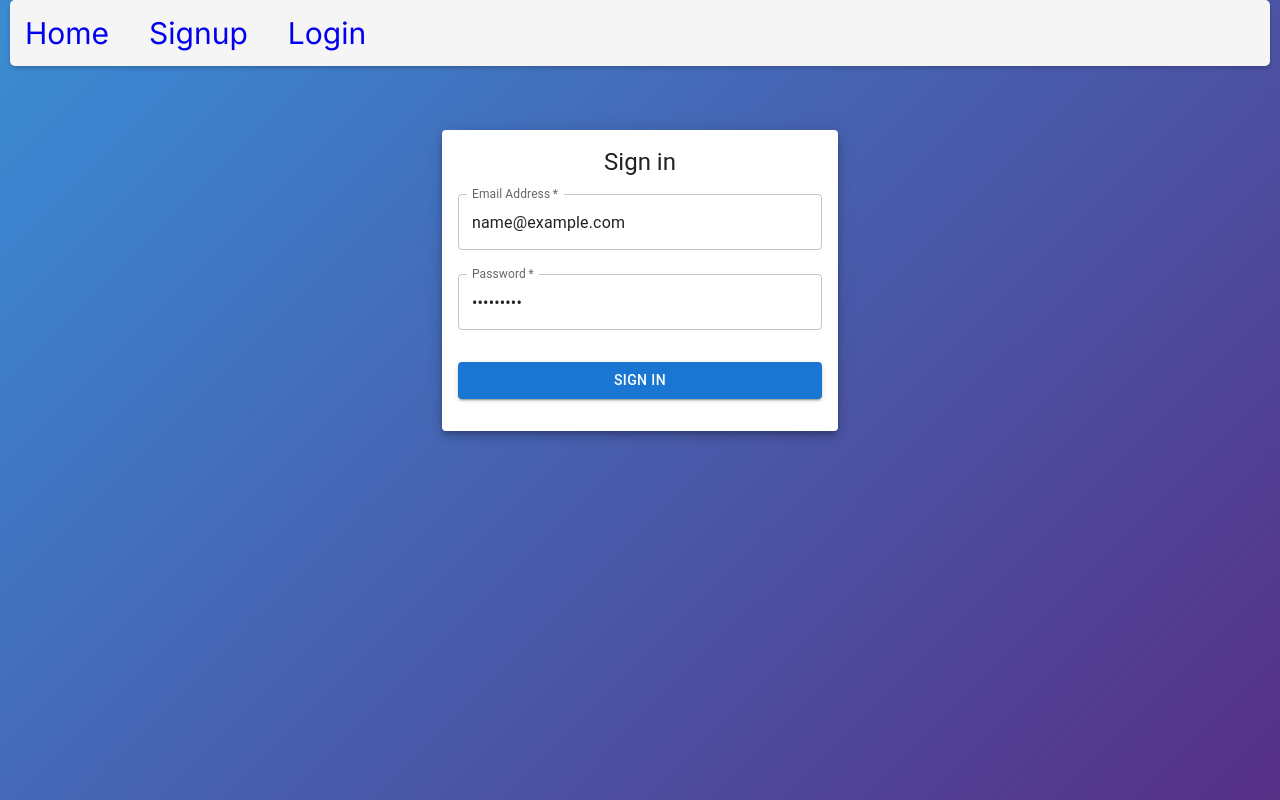
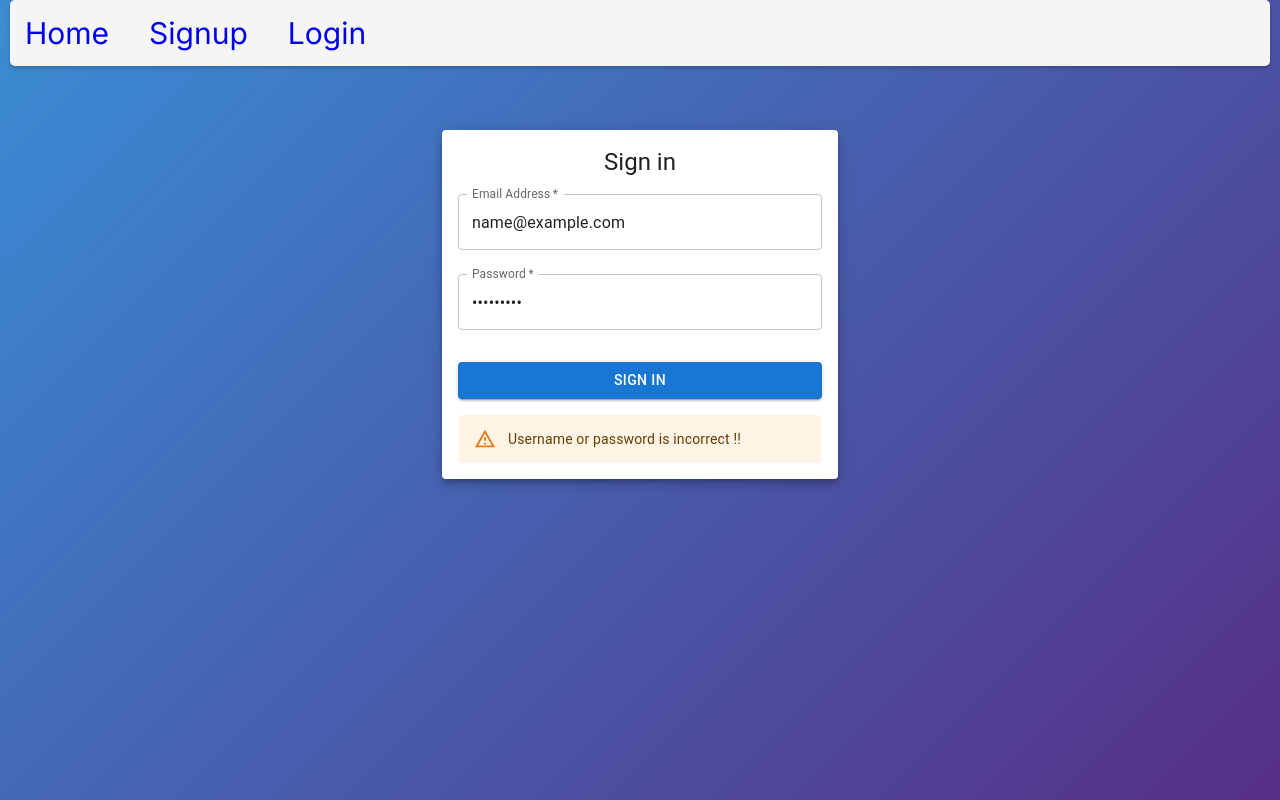
Before and after one commit to chanchal11/todo-app, a Next.js app: page /login in a window 1280 px wide. Both pictures are taken after typing "name@example.com", "Sample123" into the empty fields and a click on the button "SIGN IN". Built offline with nearby package versions, Linux system fonts and the light colour scheme; no server answers; the database is empty.

Commit message:
alert for wrong credentials

```diff
--- a/src/app/login/page.tsx
+++ b/src/app/login/page.tsx
@@ -1,5 +1,5 @@
 "use client";
-import { Container, Paper, Typography, TextField, Button } from '@mui/material';
+import { Container, Paper, Typography, TextField, Button, Alert } from '@mui/material';
 import {useRouter} from "next/navigation";
 import axios from "axios";
 import { useEffect, useState } from 'react';
@@ -17,7 +17,8 @@ import { startLoading, stopLoading } from '@/store/reducer/ui';
         email: "",
         password: "",
 
-    })
+    });
+    const [error, setError] = useState(false);
     const [buttonDisabled, setButtonDisabled] = useState(false);
     const isLoading = useSelector((state: RootState) => state.ui.isLoading);
 
@@ -25,6 +26,7 @@ import { startLoading, stopLoading } from '@/store/reducer/ui';
         try {
             e.preventDefault();
             dispatch(startLoading());
+            setError(false);
             const response = await axios.post("/api/login", user);
             dispatch(logIn());
             console.log("Login success", response.data);
@@ -32,6 +34,7 @@ import { startLoading, stopLoading } from '@/store/reducer/ui';
             router.push('/todo');
         } catch (error:any) {
             console.log("Login failed", error.message);
+            setError(true);
             toast.error(error.message);
         } finally{
             dispatch(stopLoading());
@@ -104,6 +107,7 @@ import { startLoading, stopLoading } from '@/store/reducer/ui';
                     >
                         Sign In
                     </Button>
+                   { error && <Alert severity='warning' >Username or password is incorrect !!</Alert> }
                 </form>
             </Paper>
         </Container>
```
